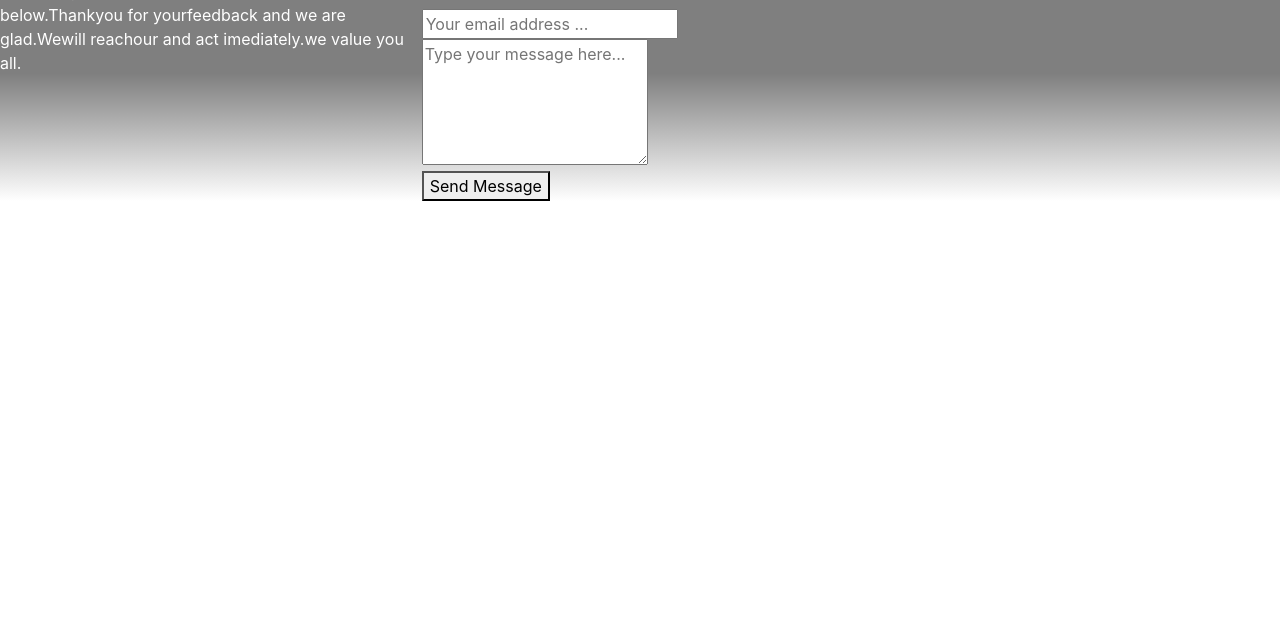
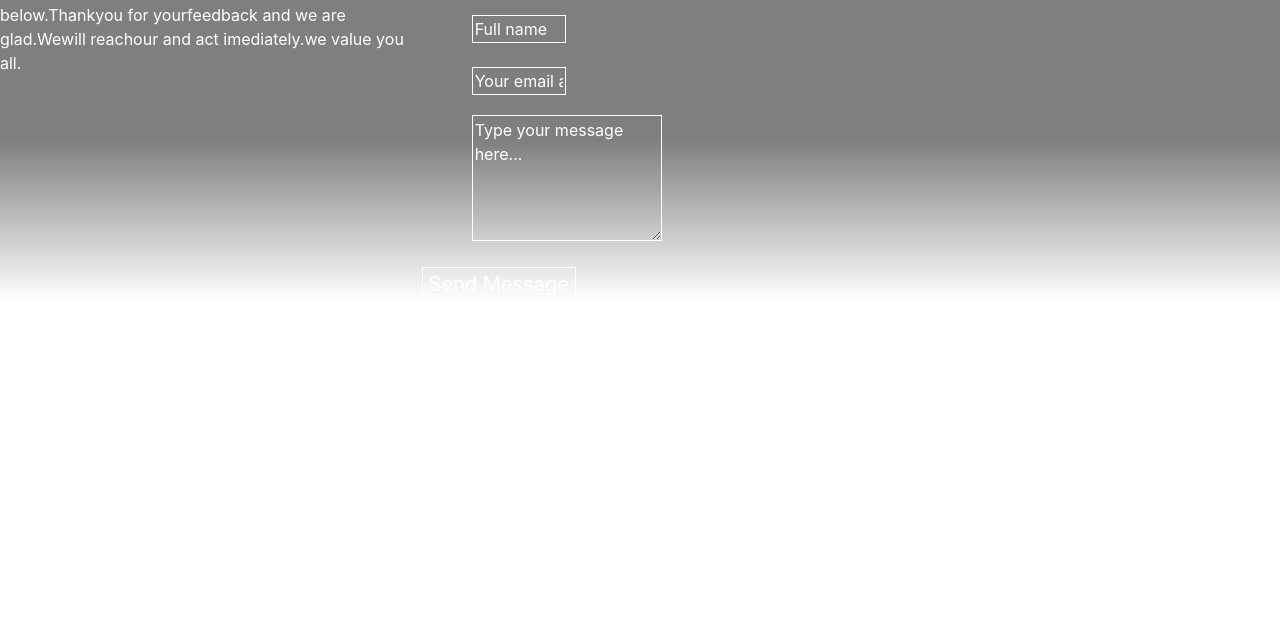
Before and after one commit to EsauKip/Pizza-inn, a plain HTML site: page contact.html in a window 1280 px wide. Shown: the part 181-800 px from the top of the page. Drawn offline with nearby package versions, Linux system fonts and the light colour scheme.

Commit message:
change background color,add borders,change margins

```diff
--- a/contact.css
+++ b/contact.css
@@ -46,3 +46,55 @@
     padding-top: 20px;
     color: white;
 }
+
+.contact-form {
+    margin-top: 50px;
+}
+
+.textarea {
+    background: transparent;
+    border: 1px solid white;
+    color: white;
+    width: 75%;
+}
+
+.email {
+    background: transparent;
+    border: 1px solid white;
+    color: white;
+}
+
+.name {
+    background: transparent;
+    border: 1px solid white;
+    color: white;
+}
+
+.send {
+    background: transparent;
+    border: 1px solid white;
+    color: white;
+}
+
+.nameEmail {
+    padding-top: 10px;
+    padding-left: 50px;
+}
+
+.messagePart {
+    padding-top: 20px;
+    padding-left: 50px;
+}
+
+ ::placeholder {
+    color: white;
+}
+
+input {
+    width: 37%;
+}
+
+.button {
+    padding-top: 20px;
+    font-size: 20px;
+}
```
